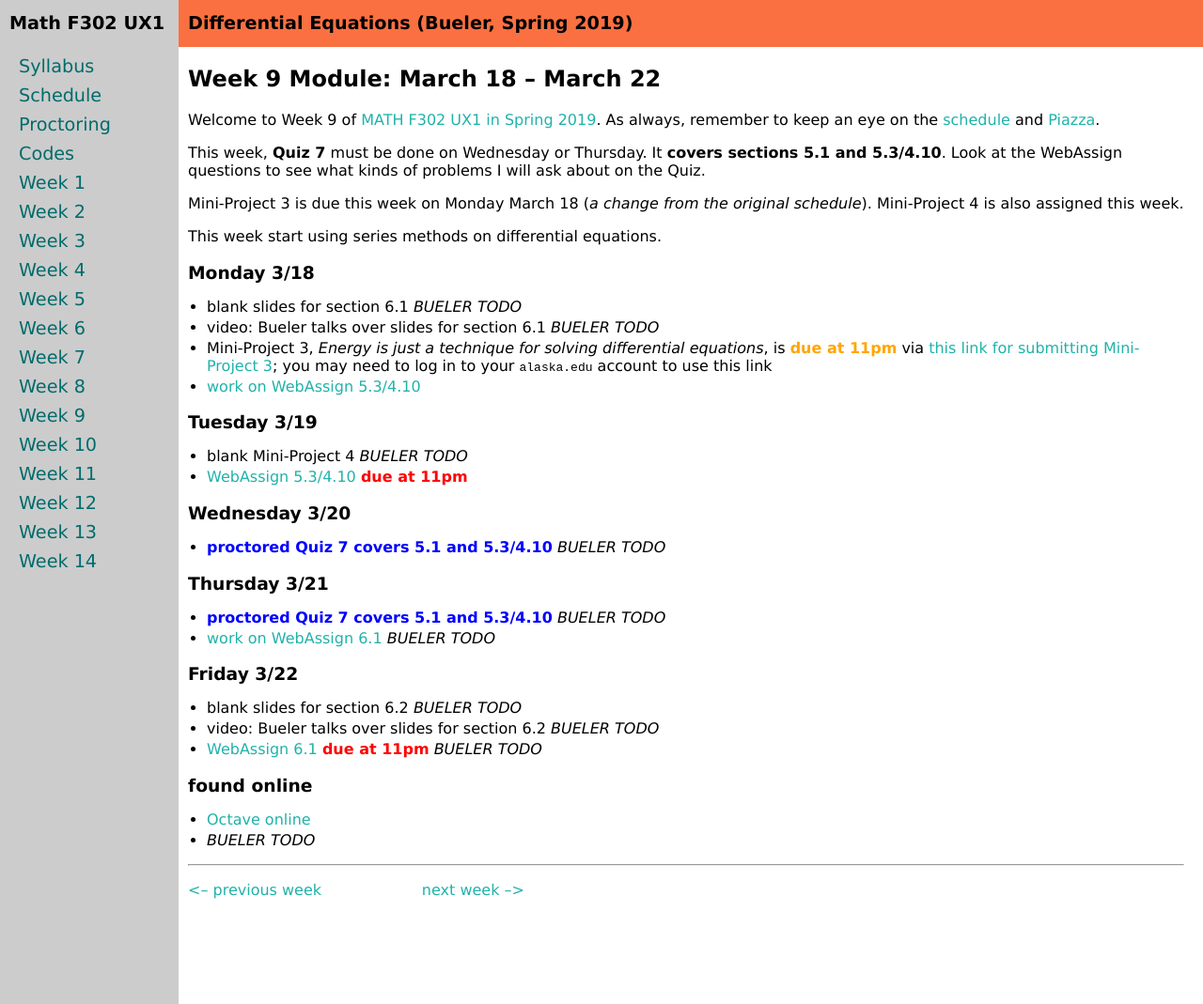
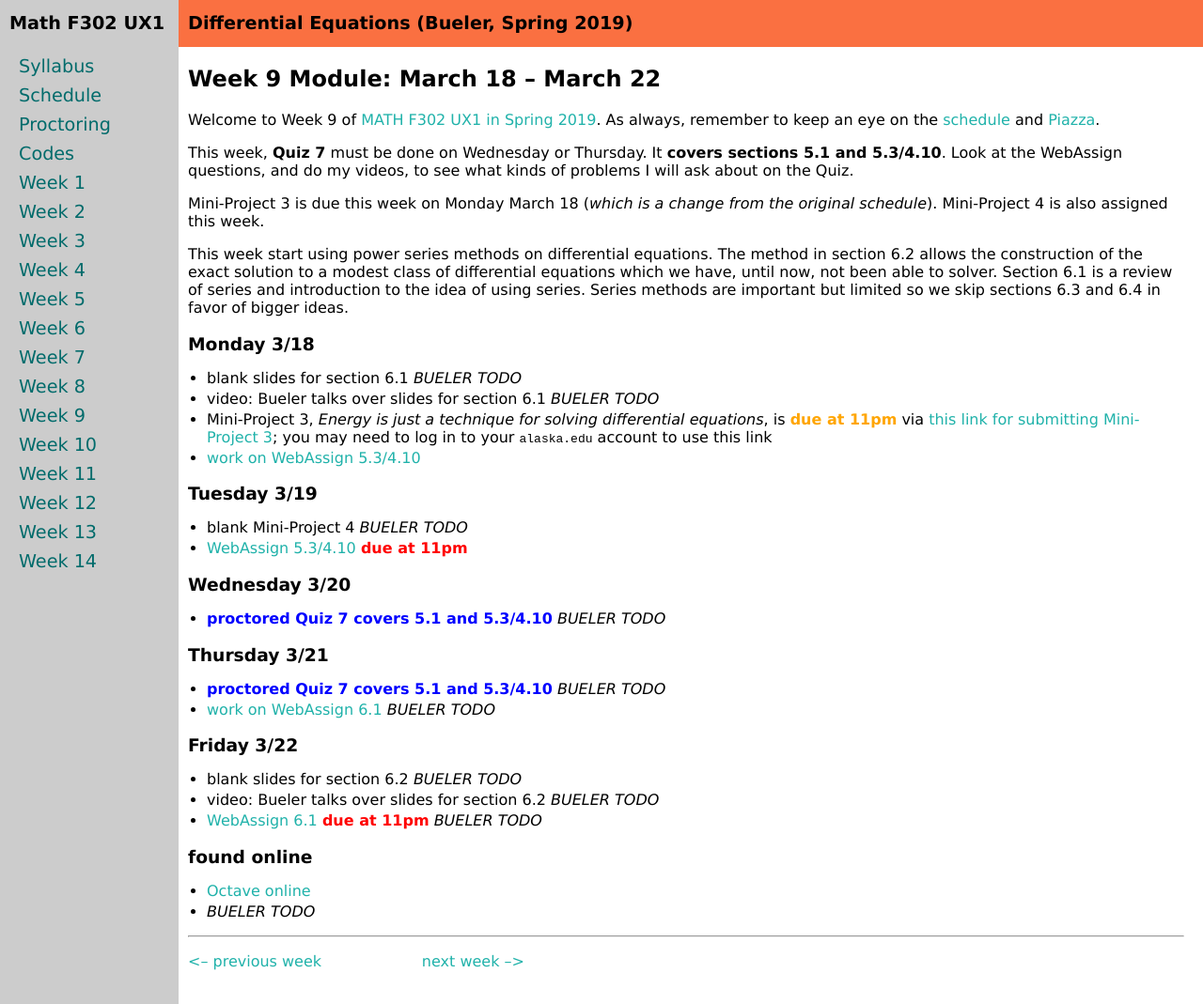
Before and after one commit to bueler/math302, a Jekyll site: the page built from week9.md, in a window 1280 px wide and 1069 px high. Shown: the whole window at 94% size. Built offline with Jekyll 4.4.1, drawn with Linux system fonts in a browser that asks for light colours.

Commit message:
more edits to week module summaries

```diff
--- a/week9.md
+++ b/week9.md
@@ -7,11 +7,11 @@ title: Week 9
 
 Welcome to Week 9 of [MATH F302 UX1 in Spring 2019](index.html).  As always, remember to keep an eye on the [schedule](schedule.pdf) and [Piazza](https://piazza.com/uaf/spring2019/math302ux1/home).
 
-This week, **Quiz 7** must be done on Wednesday or Thursday.  It **covers sections 5.1 and 5.3/4.10**.  Look at the WebAssign questions to see what kinds of problems I will ask about on the Quiz.
+This week, **Quiz 7** must be done on Wednesday or Thursday.  It **covers sections 5.1 and 5.3/4.10**.  Look at the WebAssign questions, and do my videos, to see what kinds of problems I will ask about on the Quiz.
 
-Mini-Project 3 is due this week on Monday March 18 (_a change from the original schedule_).  Mini-Project 4 is also assigned this week.
+Mini-Project 3 is due this week on Monday March 18 (_which is a change from the original schedule_).  Mini-Project 4 is also assigned this week.
 
-This week start using series methods on differential equations.
+This week start using power series methods on differential equations.  The method in section 6.2 allows the construction of the exact solution to a modest class of differential equations which we have, until now, not been able to solver.  Section 6.1 is a review of series and introduction to the idea of using series.  Series methods are important but limited so we skip sections 6.3 and 6.4 in favor of bigger ideas.
 
 ### Monday 3/18
 * blank slides for section 6.1 _BUELER TODO_
```
Also changed, not shown: week8.md (+1 -1 lines).
